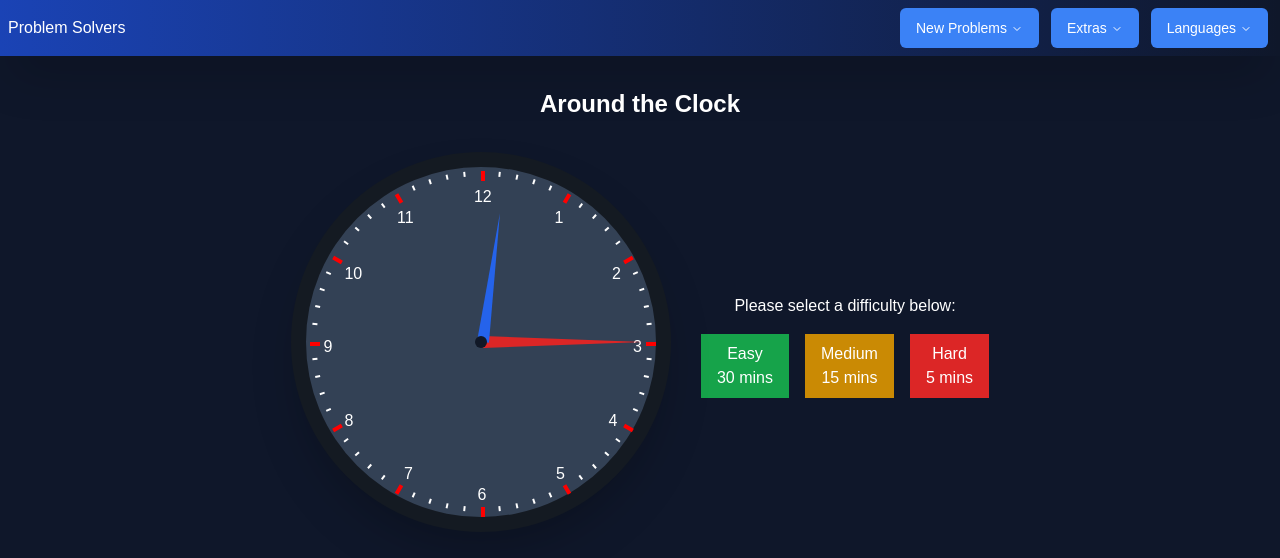
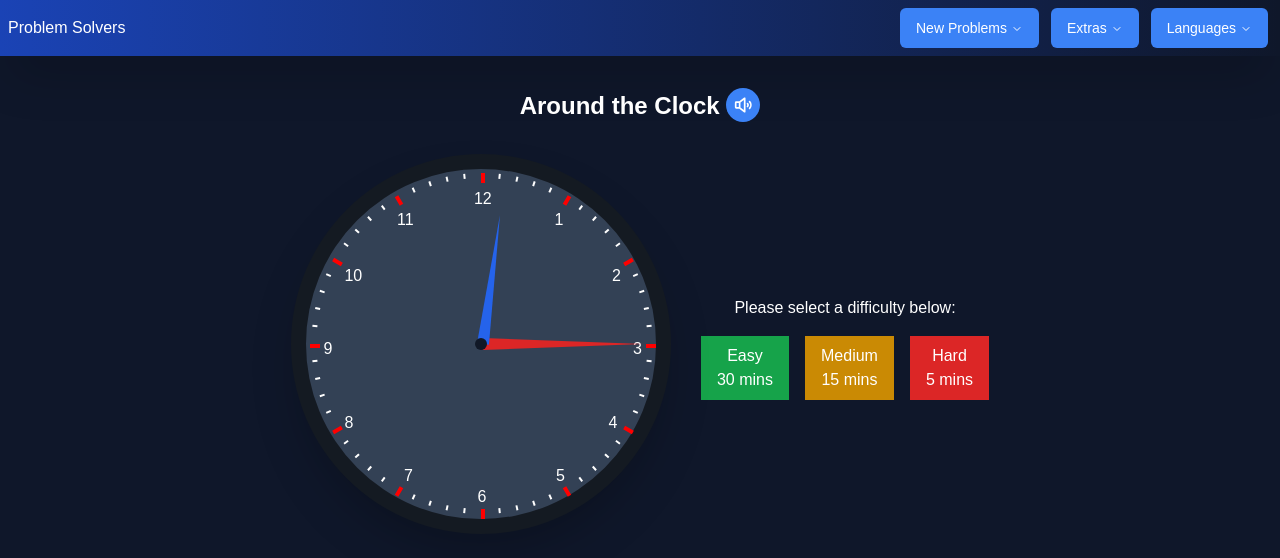
Before and after one commit to bartswierz/learning-game, a React (Vite) app: page /analog-clock in a window 1280 px wide. Shown: the top 558 px of the page. Built offline with nearby package versions, Linux system fonts and the light colour scheme; a web font is replaced by a local one.

Commit message:
added Text to Speech functionality to the AnalogClock Component

```diff
--- a/src/pages/AnalogClock.tsx
+++ b/src/pages/AnalogClock.tsx
@@ -1,9 +1,21 @@
 import AnalogClock from "@/components/ui/AnalogClock/AnalogClock";
+import useTTSStore from "@/store/tts_store";
+import TextToSpeech from "@/components/ui/TextToSpeech/TextToSpeech";
+import { TTS_DATA } from "@/constants/constants";
 
 export default function AnalogClockPage() {
+  const ttsLanguage = useTTSStore((state) => state.language);
+  const { CLOCK } = TTS_DATA;
+  const ttsDescription = CLOCK.description[ttsLanguage];
+
   return (
     <div className="pt-[4vh] pb-[8vh]">
-      <h1 className="text-center text-2xl font-bold mb-4">Around the Clock</h1>
+      <h1 className="text-center text-2xl font-bold mb-4">
+        Around the Clock{" "}
+        <span>
+          <TextToSpeech text={ttsDescription} language={ttsLanguage} />
+        </span>
+      </h1>
       <AnalogClock />
     </div>
   );
```
